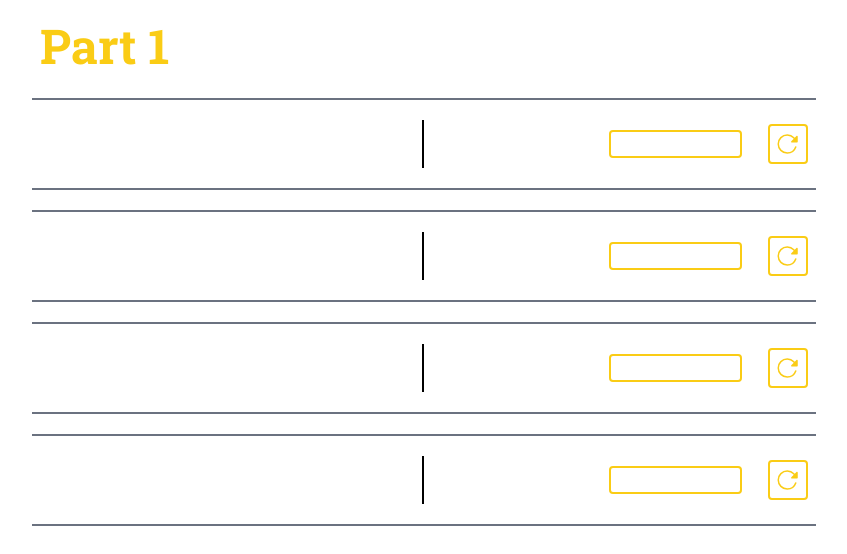
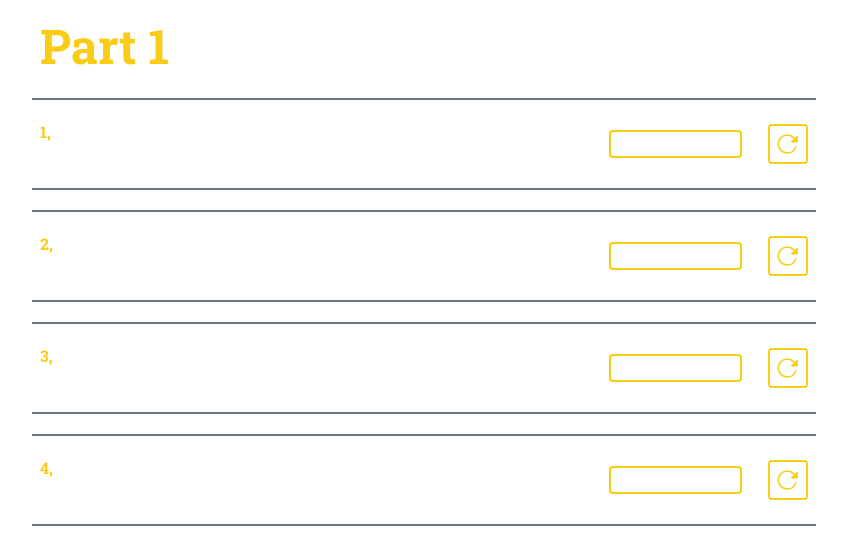
Before and after one commit to tan191006/GenOlymQues, a Next.js app: page / in a window 1280 px wide. Shown: the part 1720-2274 px from the top of the page, without its empty margins (216-1063 px from the left). Built offline with nearby package versions, Linux system fonts and the light colour scheme.

Commit message:
fix: border color

```diff
--- a/src/app/page.js
+++ b/src/app/page.js
@@ -137,7 +137,8 @@ export default function Home() {
         <Result part="Part 2" data={part2} />
         <Result part="Part 3" data={part3} />
         <Result part="Part 4" data={part4} />
-        <div className="fixed bottom-0 right-0 flex px-10 py-5">
+        <div className="fixed bottom-0 right-0 flex px-10 py-5 items-center">
+
 
             <Button onClick={() => {
                 window.scrollBy(0, window.innerHeight - 100)
--- a/src/components/QnAShow.js
+++ b/src/components/QnAShow.js
@@ -4,9 +4,9 @@ export function QnAShow ({ question, answer, topic, type, index }) {
 
     return (
         <div className={"flex py-5 mb-5 border-t-2 border-b-2 border-gray-500 font-roboto-slab font-bold"}>
-            <div className={"flex w-1/2 px-2 border-r-2 border-black items-center"}>
+            <div className={"flex w-1/2 px-2 border-r-2 border-white items-center"}>
                 <div className={"flex w-4/5"}>
-                    <span className={"pr-1"}>{index + 1}, </span>{question}
+                    <span className={"pr-1 text-primary"}>{index + 1}, </span>{question}
                 </div>
                 {type && <div className={"rounded border-2 border-primary flex items-center justify-center px-3 ml-3 h-10"}>{type}</div>}
             </div>
```
